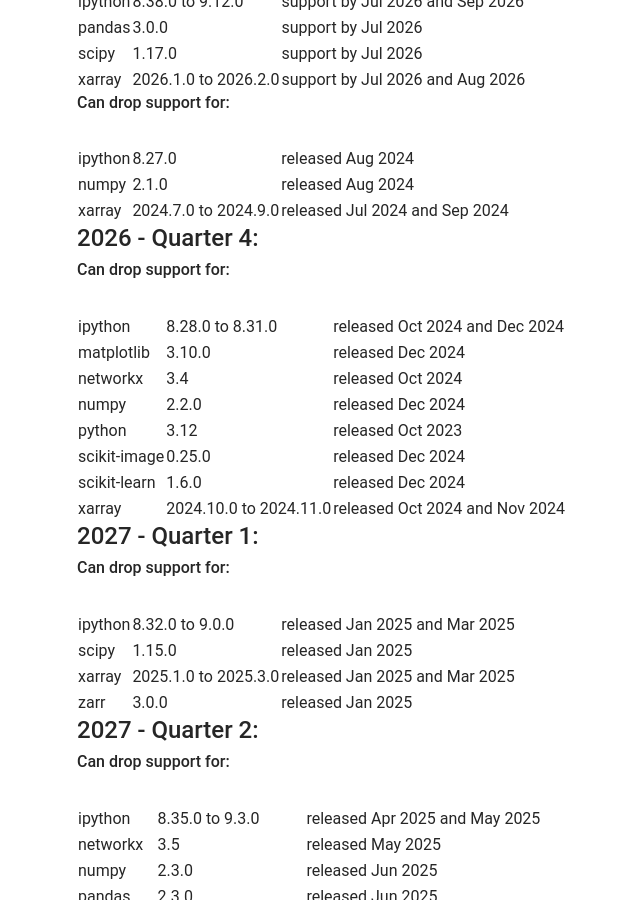
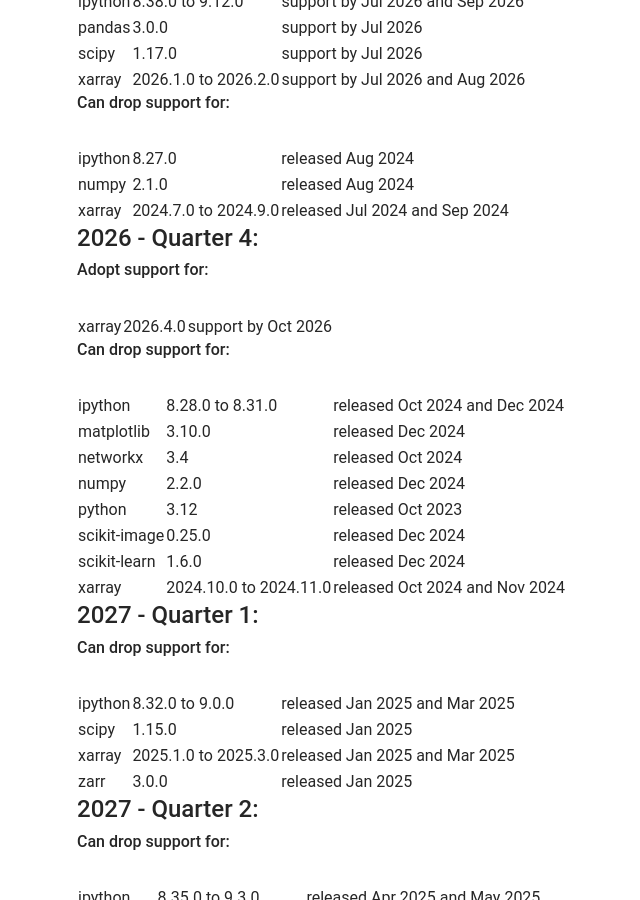
Before and after one commit to heliophysicsPy/heliophysicsPy.github.io, a Jekyll site: the page built from _pages/docs/phep-3/schedule.md, in a window 1280 px wide and 900 px high, scrolled down 1656 px. Shown: the whole window, without its empty margins (24-664 px from the left). Built offline with Jekyll 4.4.1, drawn with Linux system fonts in a browser that asks for light colours; nearby versions of some CDN libraries; our own code applies the rules of GitHub Pages for plain Markdown files; some of the changed text lies outside the part shown.

Commit message:
Update PHEP 3 support schedule [automated]

```diff
--- a/_pages/docs/phep-3/schedule.md
+++ b/_pages/docs/phep-3/schedule.md
@@ -92,6 +92,11 @@
 
 #### 2026 - Quarter 4:
 
+###### Adopt support for:
+
+|        |          |                     |
+| ------ | -------- | ------------------- |
+| xarray | 2026.4.0 | support by Oct 2026 |
 
 ###### Can drop support for:
 
@@ -171,6 +176,15 @@
 | scipy   | 1.17.0               | released Jan 2026              |
 | xarray  | 2026.1.0 to 2026.2.0 | released Jan 2026 and Feb 2026 |
 
+#### 2028 - Quarter 2:
+
+
+###### Can drop support for:
+
+|        |          |                   |
+| ------ | -------- | ----------------- |
+| xarray | 2026.4.0 | released Apr 2026 |
+
 #### 2028 - Quarter 4:
 
 
```
Also changed, not shown: _pages/docs/phep-3/chart.md (+1 -0 lines).
